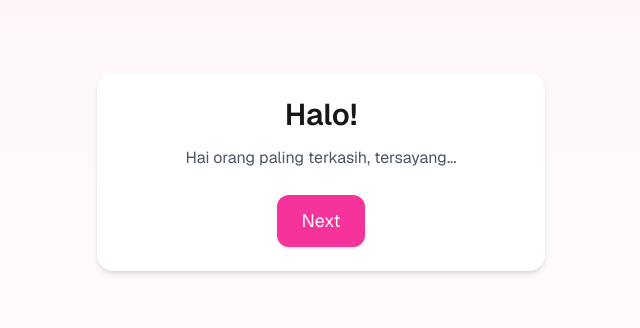
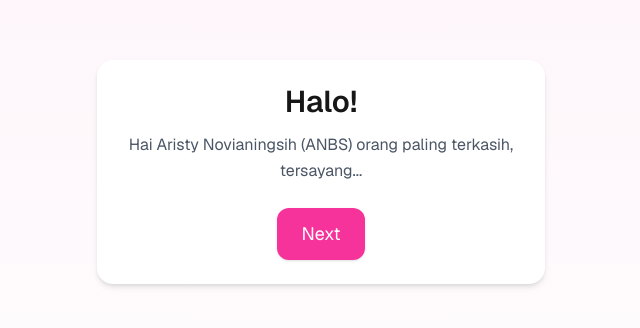
Before and after one commit to nonaana111192-max/Birthday, a Next.js app: page / in a window 1280 px wide. Shown: the part 228-556 px from the top of the page, without its empty margins (319-959 px from the left). Built offline with nearby package versions, Linux system fonts and the light colour scheme.

Commit message:
Update StageOne.js

```diff
--- a/app/components/StageOne.js
+++ b/app/components/StageOne.js
@@ -11,7 +11,9 @@ export default function StageOne({ next }) {
     >
       <h1 className="text-3xl font-semibold mb-3">Halo!</h1>
       <p className="text-gray-600 leading-relaxed">
-       Hai orang paling terkasih, tersayang...
+       Hai Aristy Novianingsih
+        (ANBS)
+        orang paling terkasih, tersayang...
       </p>
 
       <button
```
